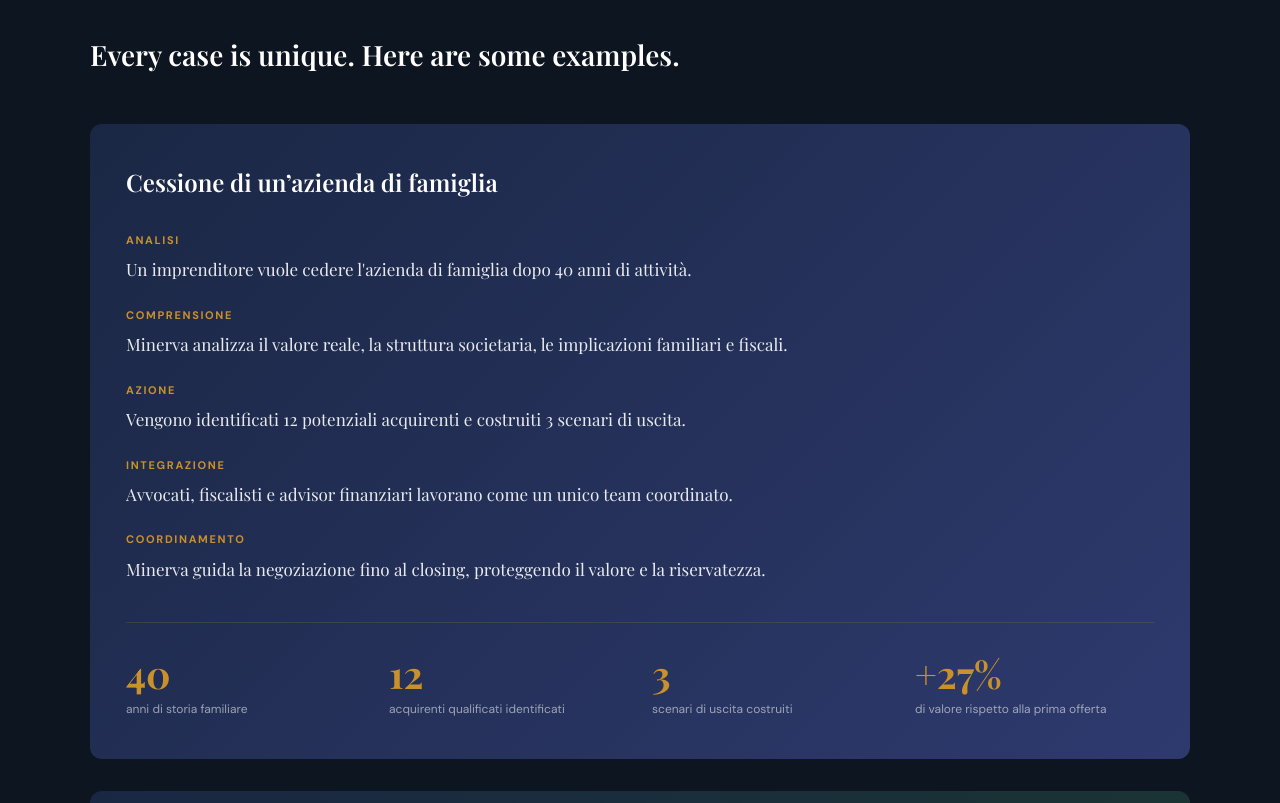
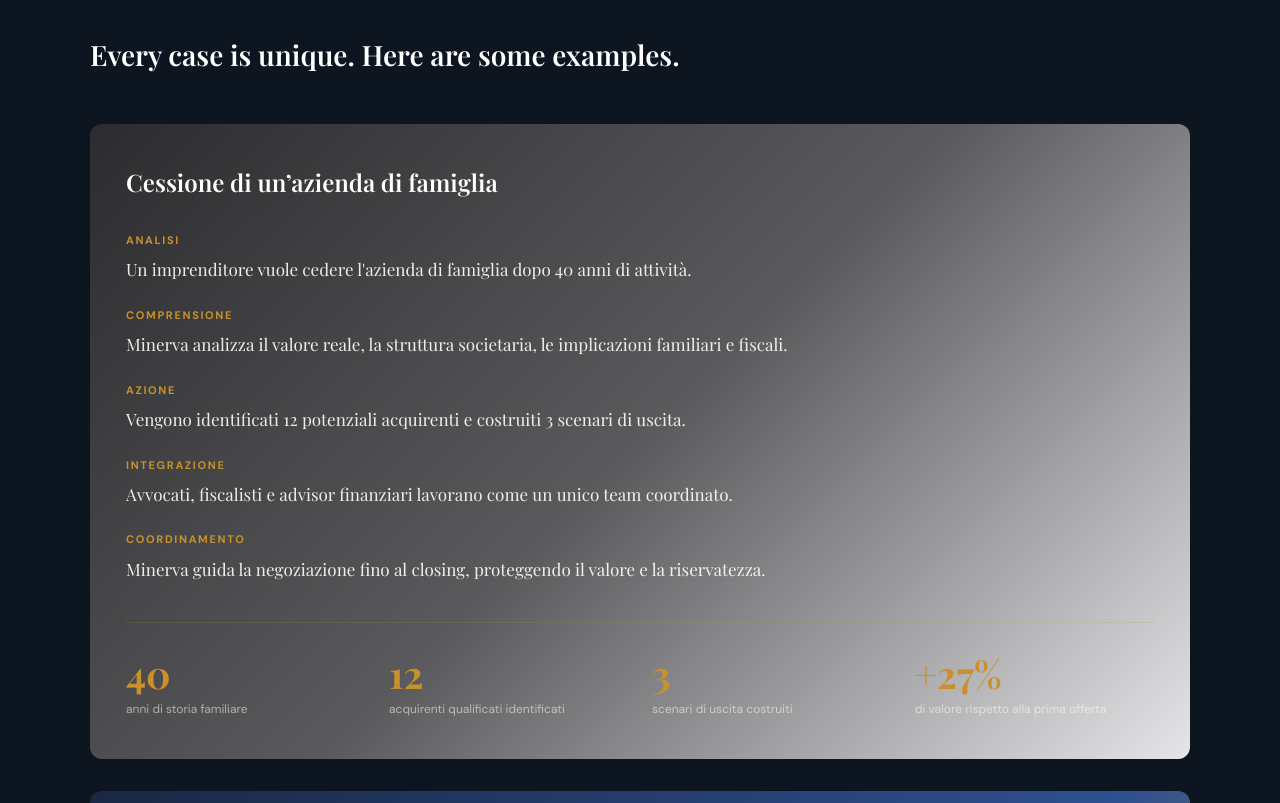
Before and after one commit to minerva-partners-mfo/minerva-website, a Next.js app: page /en/soluzioni in a window 1280 px wide. Shown: the part 1180-1983 px from the top of the page. Built offline with nearby package versions, Linux system fonts and the light colour scheme.

Commit message:
style(soluzioni): nuovi gradienti card grigio/blu/oro

```diff
--- a/src/components/sections/Soluzioni.tsx
+++ b/src/components/sections/Soluzioni.tsx
@@ -9,9 +9,9 @@ import { useTranslations } from 'next-intl'
 /* ── Constants ── */
 const STEP_KEYS = ['s1', 's2', 's3', 's4', 's5'] as const
 const CASE_GRADIENTS = [
-  'linear-gradient(135deg, #1A2744, #2E3A6E)',
-  'linear-gradient(135deg, #1A2744, #1A3A2A)',
-  'linear-gradient(135deg, #1A2744, #3A2250)',
+  'linear-gradient(135deg, #2C2C2E 0%, #5A5A5C 50%, #E5E5E7 100%)',
+  'linear-gradient(135deg, #1A2744 0%, #2E5090 60%, #C9912B 100%)',
+  'linear-gradient(135deg, #1A2744 0%, #B8860B 55%, #C9912B 100%)',
 ]
 
 const PHASES = [
```
